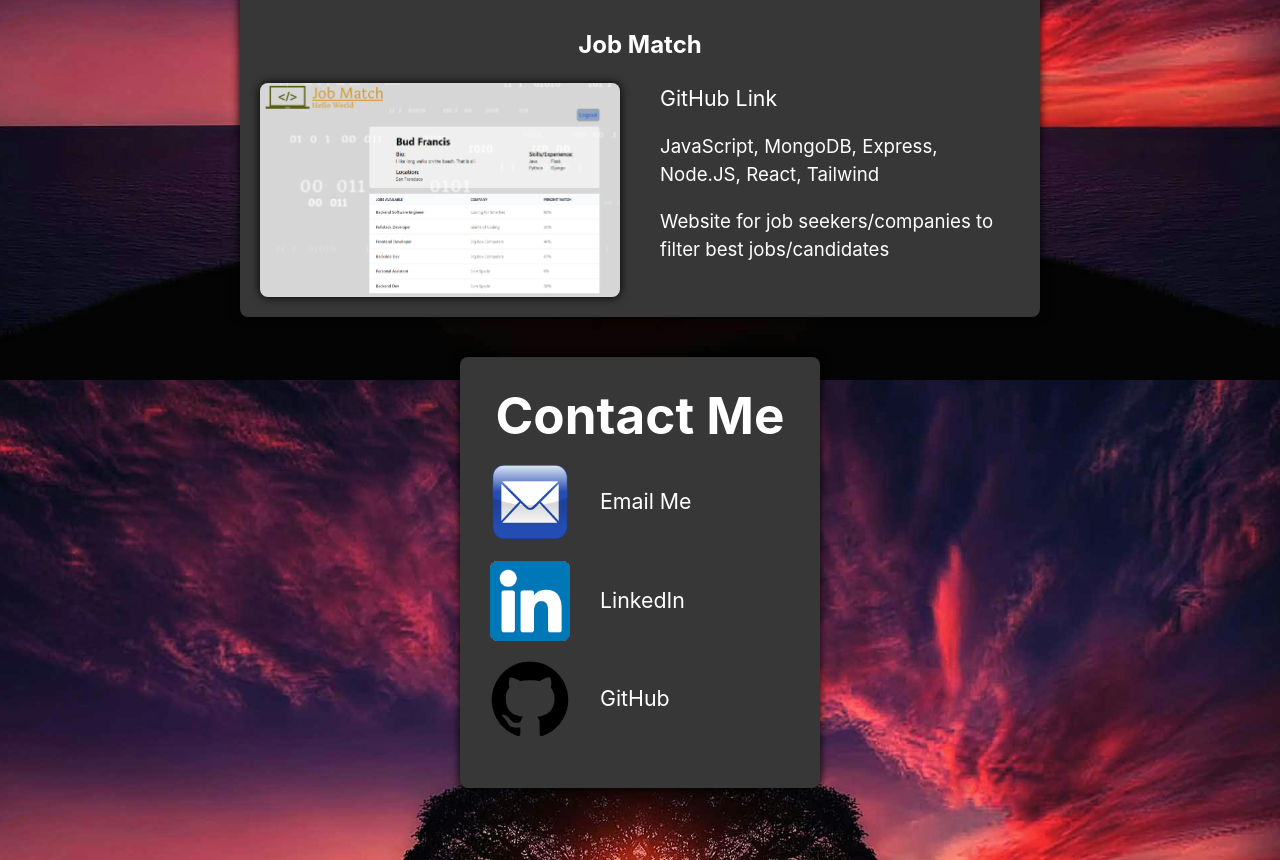
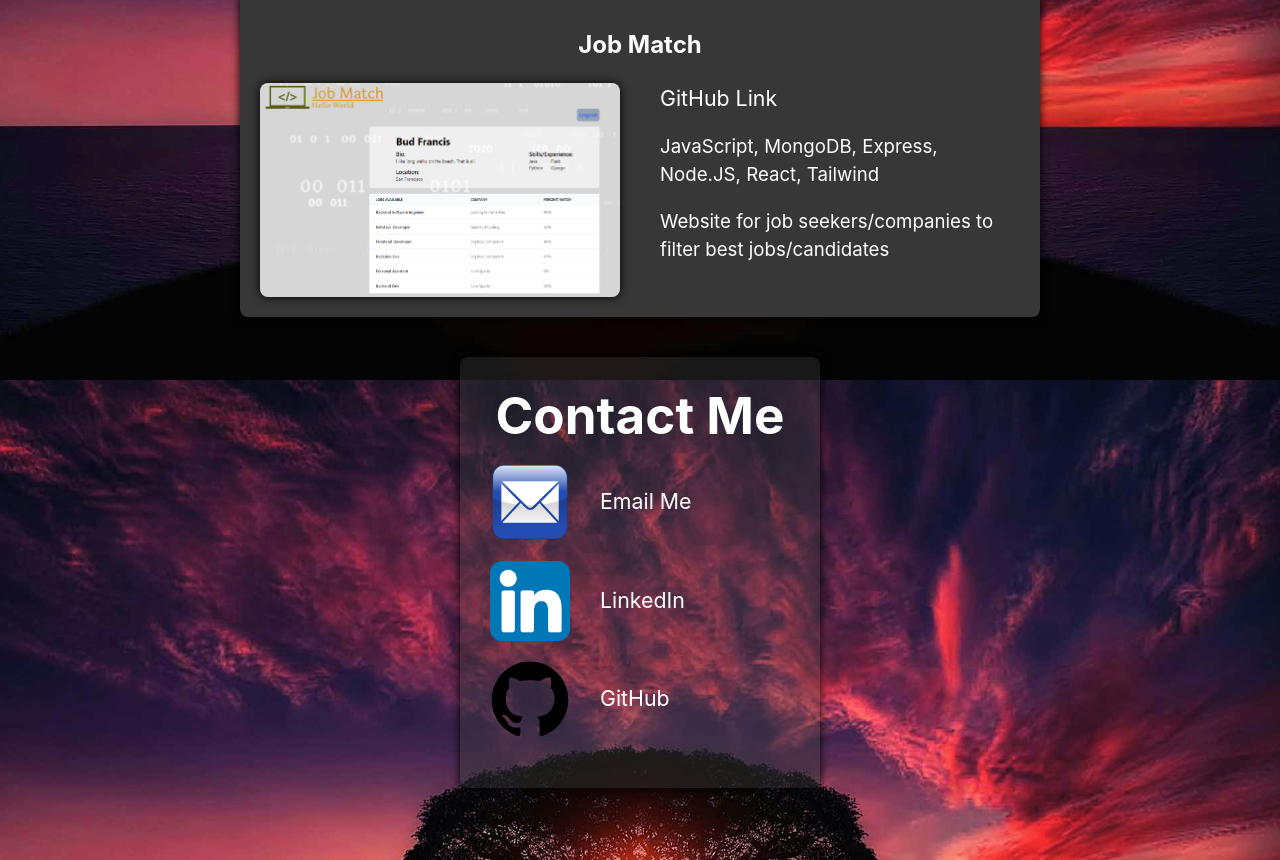
Before and after one commit to Wbradmeyer/vitePortfolio, a Vue app: page / in a window 1280 px wide. Shown: the part 2020-2880 px from the top of the page. Built offline with nearby package versions, Linux system fonts and the light colour scheme.

Commit message:
plus bor rad and card transp

```diff
--- a/src/components/Contact.vue
+++ b/src/components/Contact.vue
@@ -9,7 +9,7 @@
                 <a href="mailto:wbradmeyer@gmail.com">Email Me</a>
             </p>
             <p>
-                <img src="../assets/linkedin2.png" alt="linkedin icon" style="border-radius: 8px;">
+                <img src="../assets/linkedin2.png" alt="linkedin icon" style="border-radius: 12px;">
                 <a href="https://www.linkedin.com/in/wbrad-meyer/">LinkedIn</a>
             </p>
             <p>
@@ -48,7 +48,7 @@
         margin: 0px;
         width: 300px;
         text-align: left;
-        background-color: rgb(55, 55, 55);
+        background-color: rgb(55, 55, 55, 0.4);
         border-radius: 8px;
         padding: 30px;
         box-shadow: 0px 0px 10px black;
```
